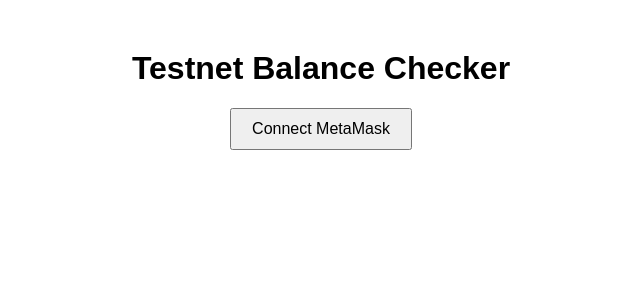
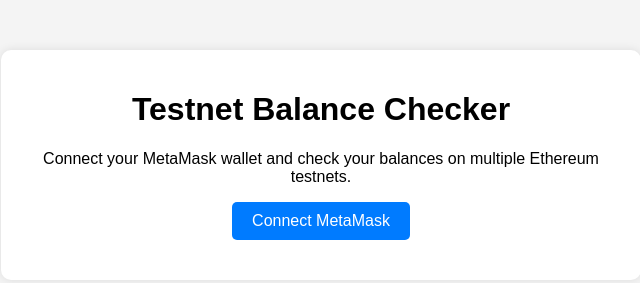
Before and after one commit to mrgunkin/balance-checker, a plain HTML site: page index.html in a window 1280 px wide. Shown: the whole page, without its empty margins (319-959 px from the left). Drawn offline with Linux system fonts and the light colour scheme.

Commit message:
Update index.html
Add design
change endpoint for sepolia and holesky

```diff
--- a/index.html
+++ b/index.html
@@ -6,21 +6,55 @@
     <title>Testnet Balance Checker</title>
     <script src="https://cdn.jsdelivr.net/npm/web3@latest/dist/web3.min.js"></script>
     <style>
-        body { font-family: Arial, sans-serif; text-align: center; margin: 50px; }
-        button { padding: 10px 20px; font-size: 16px; cursor: pointer; }
-        #balances { margin-top: 20px; }
+        body {
+            font-family: Arial, sans-serif;
+            text-align: center;
+            margin: 50px;
+            background-color: #f4f4f4;
+        }
+        .container {
+            max-width: 600px;
+            background: white;
+            padding: 20px;
+            border-radius: 10px;
+            box-shadow: 0 0 10px rgba(0, 0, 0, 0.1);
+            margin: auto;
+        }
+        button {
+            padding: 10px 20px;
+            font-size: 16px;
+            cursor: pointer;
+            background: #007bff;
+            color: white;
+            border: none;
+            border-radius: 5px;
+        }
+        button:hover {
+            background: #0056b3;
+        }
+        #balances {
+            margin-top: 20px;
+            text-align: left;
+        }
+        .balance-entry {
+            padding: 5px 0;
+            border-bottom: 1px solid #ddd;
+        }
     </style>
 </head>
 <body>
-    <h1>Testnet Balance Checker</h1>
-    <button onclick="connectWallet()">Connect MetaMask</button>
-    <div id="status"></div>
-    <div id="balances"></div>
+    <div class="container">
+        <h1>Testnet Balance Checker</h1>
+        <p>Connect your MetaMask wallet and check your balances on multiple Ethereum testnets.</p>
+        <button onclick="connectWallet()">Connect MetaMask</button>
+        <div id="status"></div>
+        <div id="balances"></div>
+    </div>
 
     <script>
         const networks = {
-            "ethereum-sepolia": "https://sepolia.infura.io/v3/YOUR_INFURA_PROJECT_ID",
-            "ethereum-holesky": "https://holesky.infura.io/v3/YOUR_INFURA_PROJECT_ID",
+            "ethereum-sepolia": "https://rpc.sepolia.org",
+            "ethereum-holesky": "https://ethereum-holesky.publicnode.com",
             "base-sepolia": "https://sepolia.base.org",
             "optimism-sepolia": "https://sepolia.optimism.io",
             "arbitrum-sepolia": "https://sepolia-rollup.arbitrum.io/rpc",
@@ -51,10 +85,10 @@
                 try {
                     const web3 = new Web3(rpcUrl);
                     const balance = await web3.eth.getBalance(address);
-                    const ethBalance = web3.utils.fromWei(balance, 'ether');
-                    balancesDiv.innerHTML += `<p><strong>${networkName}:</strong> ${ethBalance} ETH</p>`;
+                    const ethBalance = parseFloat(web3.utils.fromWei(balance, 'ether')).toFixed(4);
+                    balancesDiv.innerHTML += `<p class='balance-entry'><strong>${networkName}:</strong> ${ethBalance} ETH</p>`;
                 } catch (error) {
-                    balancesDiv.innerHTML += `<p><strong>${networkName}:</strong> Error fetching balance</p>`;
+                    balancesDiv.innerHTML += `<p class='balance-entry'><strong>${networkName}:</strong> Error fetching balance</p>`;
                 }
             }
         }
```
